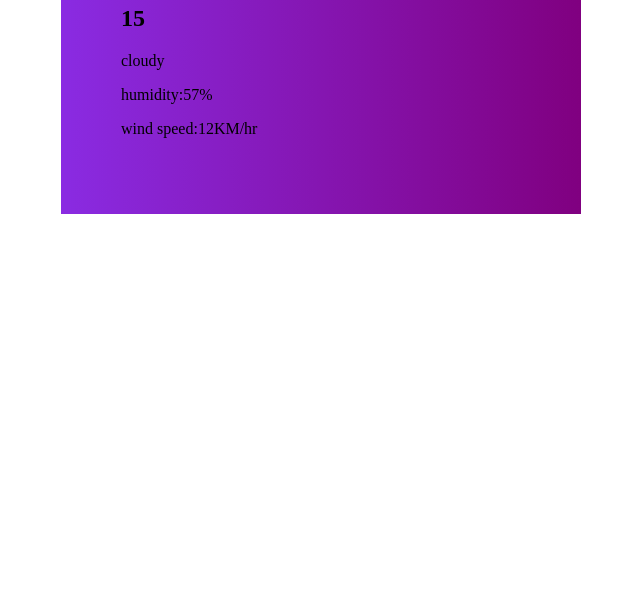
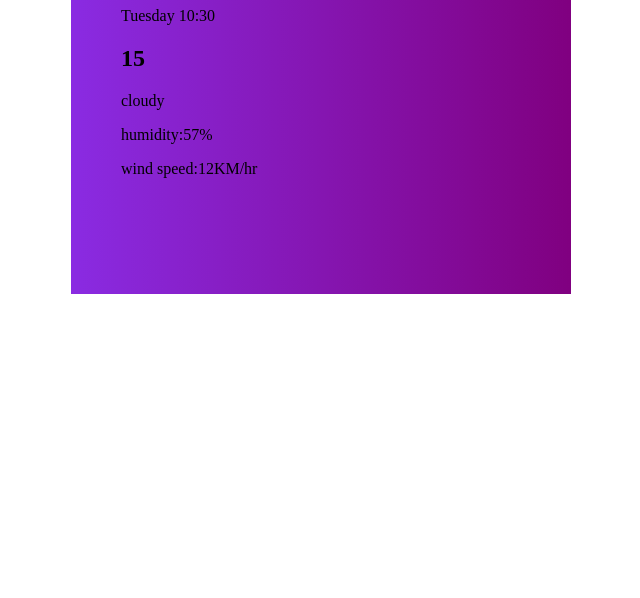
Before and after one commit to Amanda799-star/weather-App, a plain HTML site: page index.html in a window 1280 px wide. Shown: the part 202-800 px from the top of the page, without its empty margins (319-959 px from the left). Drawn offline with Linux system fonts and the light colour scheme.

Commit message:
added more padding for top and bottom

```diff
--- a/style.css
+++ b/style.css
@@ -4,7 +4,7 @@
     max-height: 900px;
     display:block;
     margin: 0 auto;
-    padding:60px;
+    padding:100px 50px;
 
 
 
```
